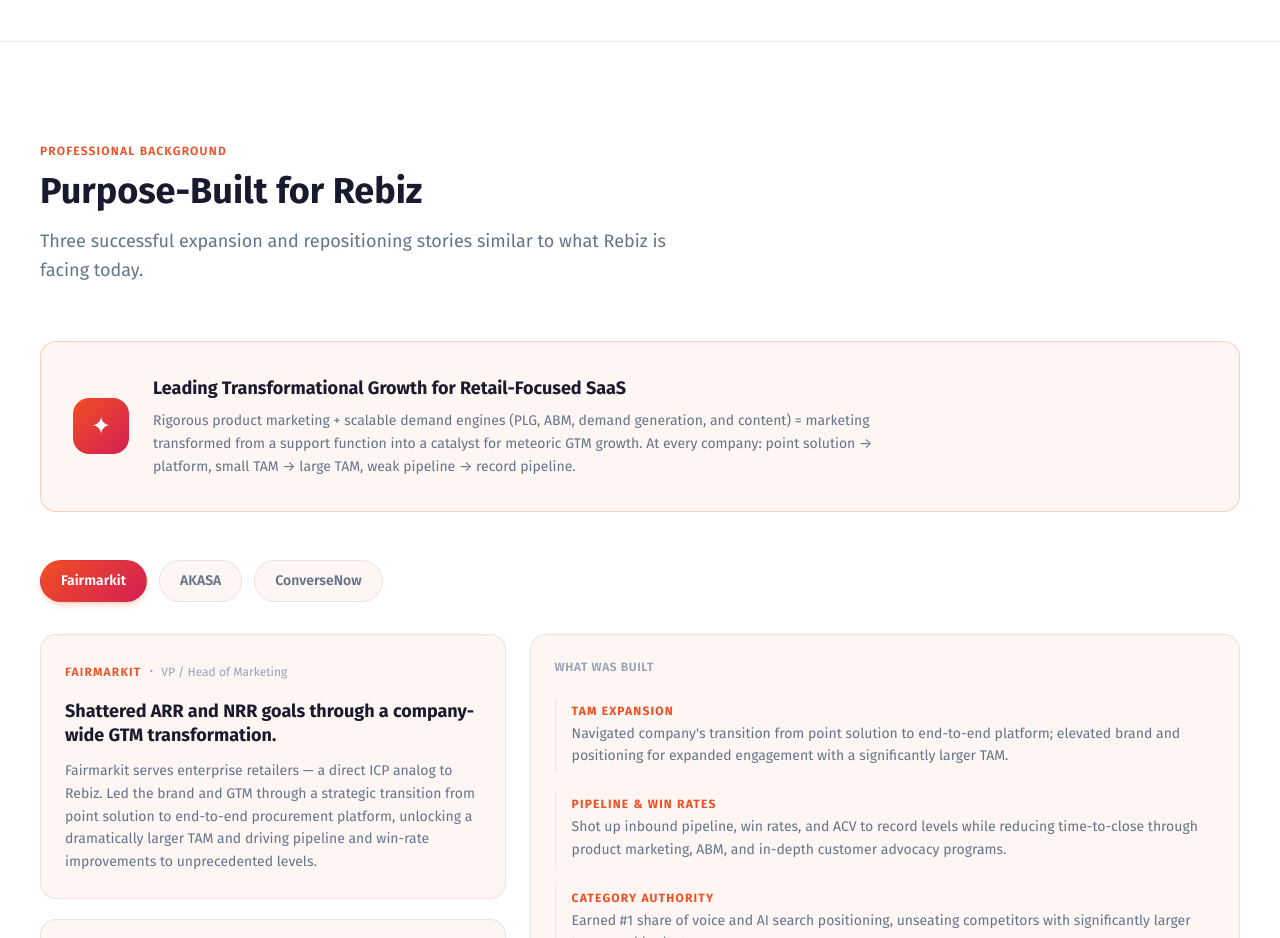
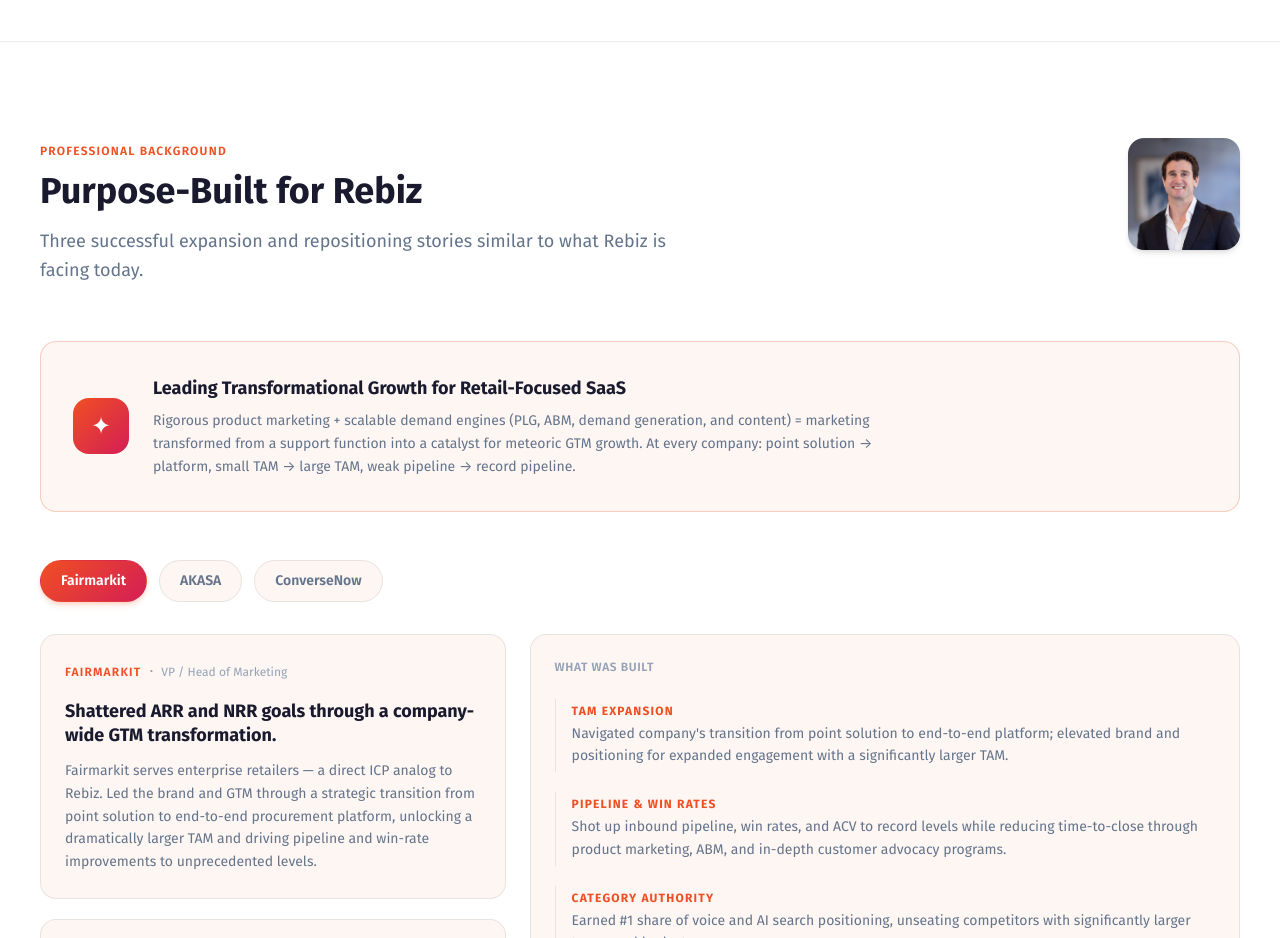
Before and after one commit to benjamsb/rebiz-marketing, a React (Vite) app: page / in a window 1280 px wide. Shown: the part 5660-6598 px from the top of the page. Built offline with nearby package versions, Linux system fonts and the light colour scheme.

Commit message:
Add headshot to Professional Background section

```diff
--- a/src/components/WhyMe.jsx
+++ b/src/components/WhyMe.jsx
@@ -24,11 +24,24 @@
 
   return (
     <SectionWrapper id="background">
-      <SectionHeader
-        eyebrow="Professional Background"
-        title="Purpose-Built for Rebiz"
-        subtitle="Three successful expansion and repositioning stories similar to what Rebiz is facing today."
-      />
+      <div className="mb-14 flex items-start justify-between gap-8">
+        <div>
+          <span className="inline-block text-xs font-semibold tracking-widest uppercase text-rz-orange mb-3">
+            Professional Background
+          </span>
+          <h2 className="text-3xl md:text-4xl font-bold text-rz-white leading-tight">
+            Purpose-Built for Rebiz
+          </h2>
+          <p className="mt-4 text-rz-muted max-w-2xl text-lg leading-relaxed">
+            Three successful expansion and repositioning stories similar to what Rebiz is facing today.
+          </p>
+        </div>
+        <img
+          src="/rebiz-marketing/headshot.jpg"
+          alt="Ben Brown"
+          className="hidden md:block flex-shrink-0 w-28 h-28 rounded-2xl object-cover object-top shadow-md"
+        />
+      </div>
 
       {/* Pattern recognition callout */}
       <motion.div
```
Also changed, not shown: public/headshot.jpg (added).
